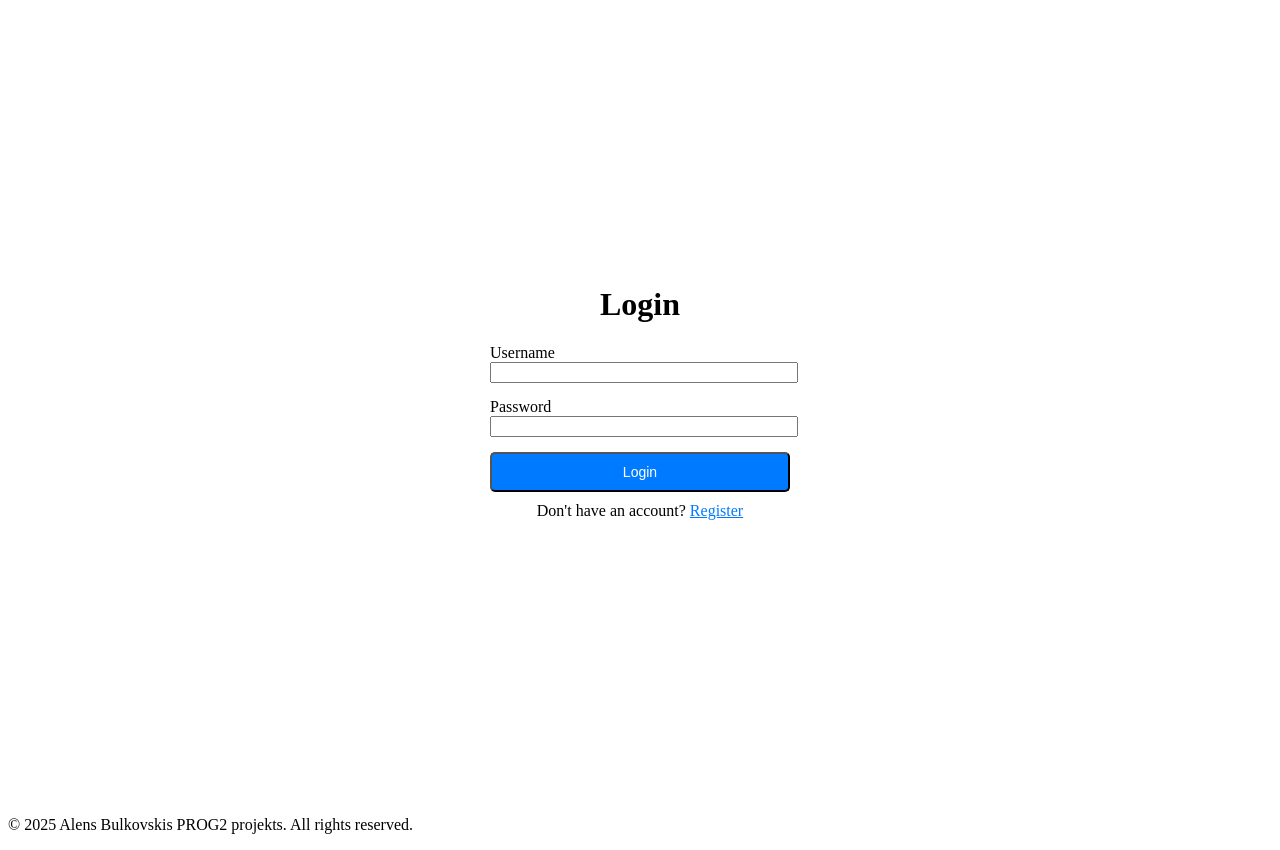
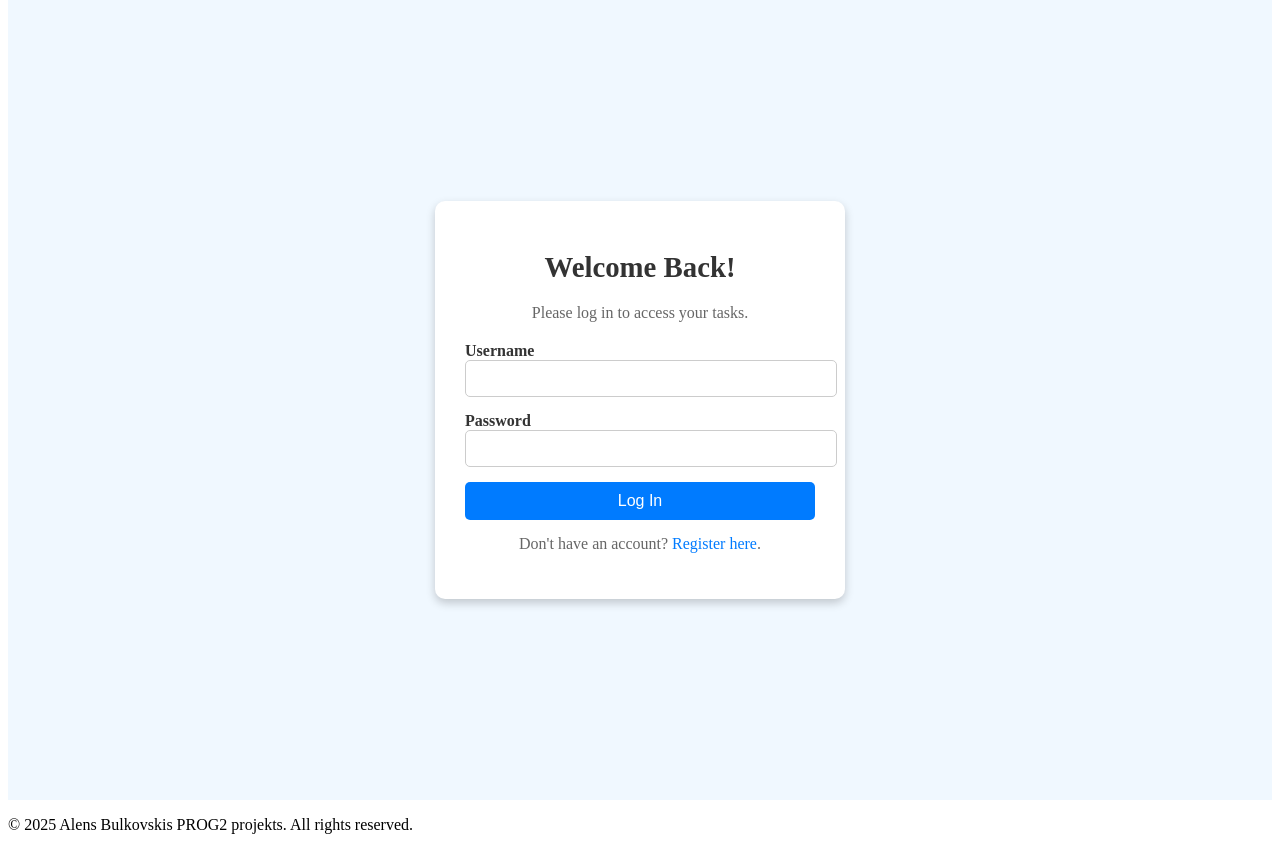
Before and after one commit to ExAlaNn/PROG-PROJEKTS, a Django app: page / in a window 1280 px wide. Shown: the part 29-879 px from the top of the page. Run offline with Django 5.2, Linux system fonts and the light colour scheme.

Commit message:
Quality of life changes
Updated
-Login page
-todo page

```diff
--- a/todo/templates/login.html
+++ b/todo/templates/login.html
@@ -1,27 +1,30 @@
 {% extends 'base.html' %}
 
 {% block content %}
-<div style="display: flex; justify-content: center; align-items: center; height: 100vh;">
-    <div style="width: 300px;">
-        <h1 style="text-align: center;">Login</h1>
+<div style="display: flex; justify-content: center; align-items: center; height: 100vh; background-color: #f0f8ff;">
+    <div style="width: 350px; background: #ffffff; padding: 30px; border-radius: 10px; box-shadow: 0 4px 10px rgba(0, 0, 0, 0.2);">
+        <h1 style="text-align: center; color: #333; font-size: 1.8rem; margin-bottom: 20px;">Welcome Back!</h1>
+        <p style="text-align: center; color: #666; margin-bottom: 20px;">Please log in to access your tasks.</p>
         <form method="post">
             {% csrf_token %}
             <div style="margin-bottom: 15px;">
-                <label for="username">Username</label>
-                <input type="text" id="username" name="username" class="input" style="width: 100%;">
+                <label for="username" style="font-weight: bold; color: #333;">Username</label>
+                <input type="text" id="username" name="username" class="input" style="width: 100%; padding: 10px; border: 1px solid #ccc; border-radius: 5px;">
             </div>
             <div style="margin-bottom: 15px;">
-                <label for="password">Password</label>
-                <input type="password" id="password" name="password" class="input" style="width: 100%;">
+                <label for="password" style="font-weight: bold; color: #333;">Password</label>
+                <input type="password" id="password" name="password" class="input" style="width: 100%; padding: 10px; border: 1px solid #ccc; border-radius: 5px;">
             </div>
-            <button type="submit" class="button is-primary" style="width: 100%;">Login</button>
+            <button type="submit" class="button is-primary" style="width: 100%; padding: 10px; font-size: 1rem; background-color: #007bff; border: none; border-radius: 5px; color: white; cursor: pointer; transition: background-color 0.3s;">
+                Log In
+            </button>
         </form>
-        <p style="text-align: center; margin-top: 10px;">
-            Don't have an account? <a href="{% url 'register' %}" style="color: #007bff;">Register</a>
+        <p style="text-align: center; margin-top: 15px; color: #666;">
+            Don't have an account? <a href="{% url 'register' %}" style="color: #007bff; text-decoration: none;">Register here</a>.
         </p>
     </div>
 </div>
 {% endblock %}
 <footer>
-    <p>&copy; 2025 Alens Bulkovskis PROG2 projekts. All rights reserved.</p>
+    <p style="text-align: center; margin-top: 20px; color: #666;">&copy; 2025 Alens Bulkovskis PROG2 projekts. All rights reserved.</p>
 </footer>
```
Also changed, not shown: todo/templates/todos.html (+36 -23 lines), db.sqlite3.
